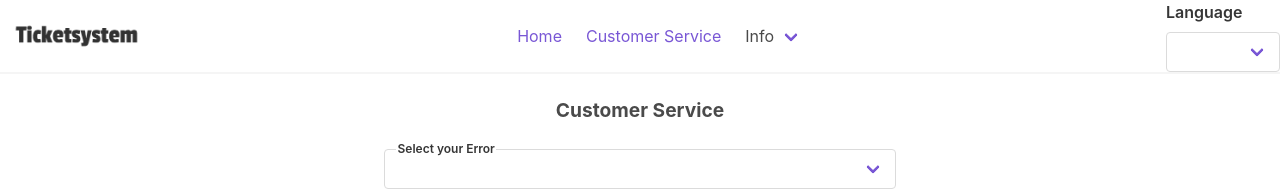
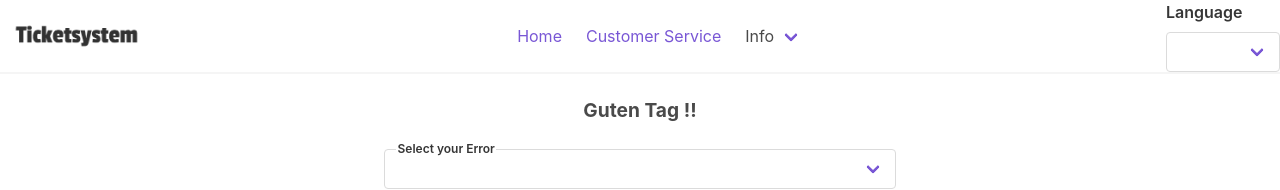
Before and after one commit to WilhelmKkampelmann/ticketsystem3.0, a Vue app: page /main in a window 1280 px wide. Shown: the top 190 px of the page. Built offline with nearby package versions, Linux system fonts and the light colour scheme.

Commit message:
added de.json in locales + in i18n.js locale to de

```diff
--- a/src/i18n.js
+++ b/src/i18n.js
@@ -17,7 +17,7 @@ function loadLocaleMessages() {
 }
 
 export default new VueI18n({
-  locale: process.env.VUE_APP_I18N_LOCALE || 'en',
-  fallbackLocale: process.env.VUE_APP_I18N_FALLBACK_LOCALE || 'en',
+  locale: 'de',
+  fallbackLocale: 'en',
   messages: loadLocaleMessages(),
 });
--- /dev/null
+++ b/src/locales/de.json
@@ -0,0 +1,3 @@
+{
+    "message": "Guten Tag !!"
+  }
--- a/src/views/Main.vue
+++ b/src/views/Main.vue
@@ -1,6 +1,6 @@
 <template>
   <section>
-    <h1 class="headline">Customer Service</h1>
+    <h1 class="headline">{{$t('message')}}</h1>
     <form @submit.prevent="clickMe">
     <b-field label="Select your Error" label-position="on-border">
       <b-select
```
